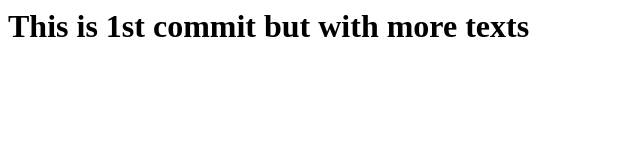
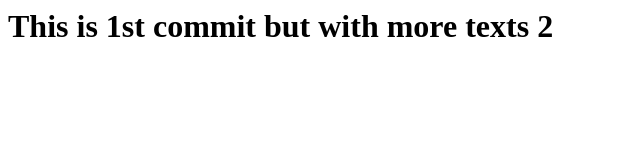
Before and after one commit to manhhung-doan/new-test, a plain HTML site: page index.html in a window 1280 px wide. Shown: the full height of the page, 0-640 px from the left. Drawn offline with Linux system fonts and the light colour scheme.

Commit message:
text fixed

```diff
--- a/index.html
+++ b/index.html
@@ -1 +1 @@
-<h1>This is 1st commit but with more texts</h1>
+<h1>This is 1st commit but with more texts 2</h1>
```
